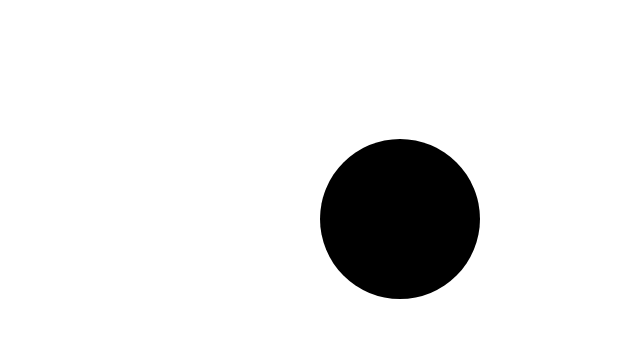
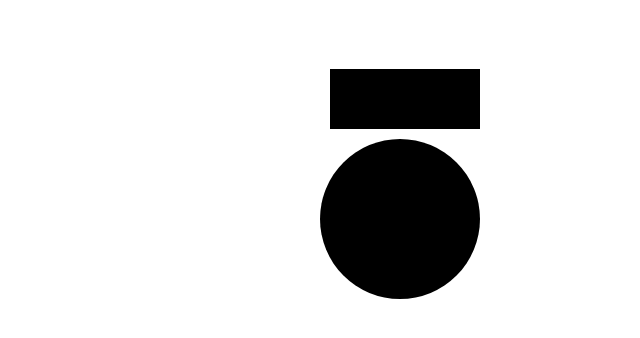
Before and after one commit to randy554/Frontend-data-21-22, a plain HTML site: page index.html in a window 1280 px wide. Shown: the part 62-400 px from the top of the page, without its empty margins (0-640 px from the left). Drawn offline with Linux system fonts and the light colour scheme.

Commit message:
rectangle & circle on page with SVG

```diff
--- a/index.html
+++ b/index.html
@@ -16,11 +16,15 @@
   </head>
   <body>
     <h1>D3.js</h1>
+    <!-- width & height determine the SVG playground the elements within) -->
     <svg width="960" height="500">
       <!-- r is voor de radius van de cirkel -->
       <!-- cx is voor x-as links naar rechts -->
       <!-- cy is voor y-as boven naar beneden -->
       <circle cx="400" cy="200" r="80"></circle>
+
+      <!-- Rectangle svg element -->
+      <rect x="330" y="50" width="150" height="60" />
     </svg>
   </body>
 </html>
```
